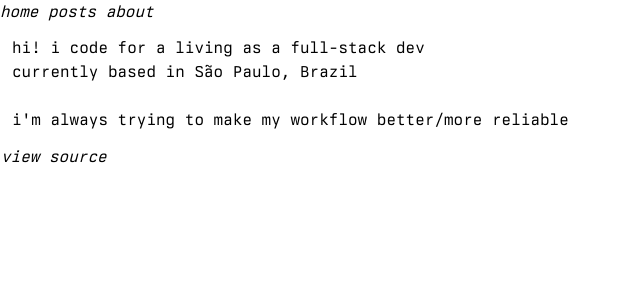
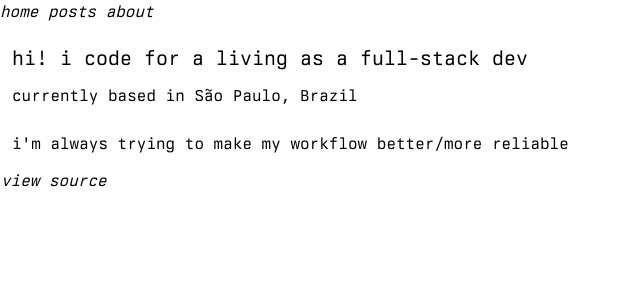
Before and after one commit to gusluchetti/portfolio, a SvelteKit app: page / in a window 1280 px wide. Shown: the top 300 px of the page, without its empty margins (0-640 px from the left). Built offline with nearby package versions, Linux system fonts and the light colour scheme.

Commit message:
feat: heading on landing page

```diff
--- a/src/routes/+page.svelte
+++ b/src/routes/+page.svelte
@@ -3,7 +3,7 @@
 	<meta name="description" content="a collection of all blog posts i've made so far" />
 </svelte:head>
 
-<p>hi! i code for a living as a full-stack dev</p>
+<h2>hi! i code for a living as a full-stack dev</h2>
 <p>currently based in São Paulo, Brazil</p>
 <br />
 <p>i'm always trying to make my workflow better/more reliable</p>
```
